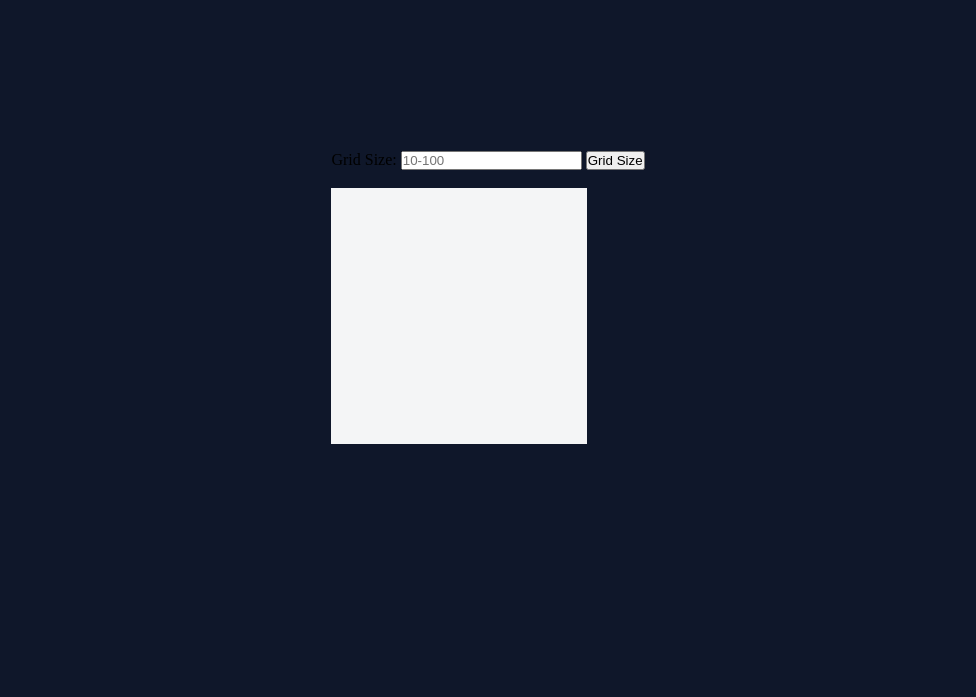
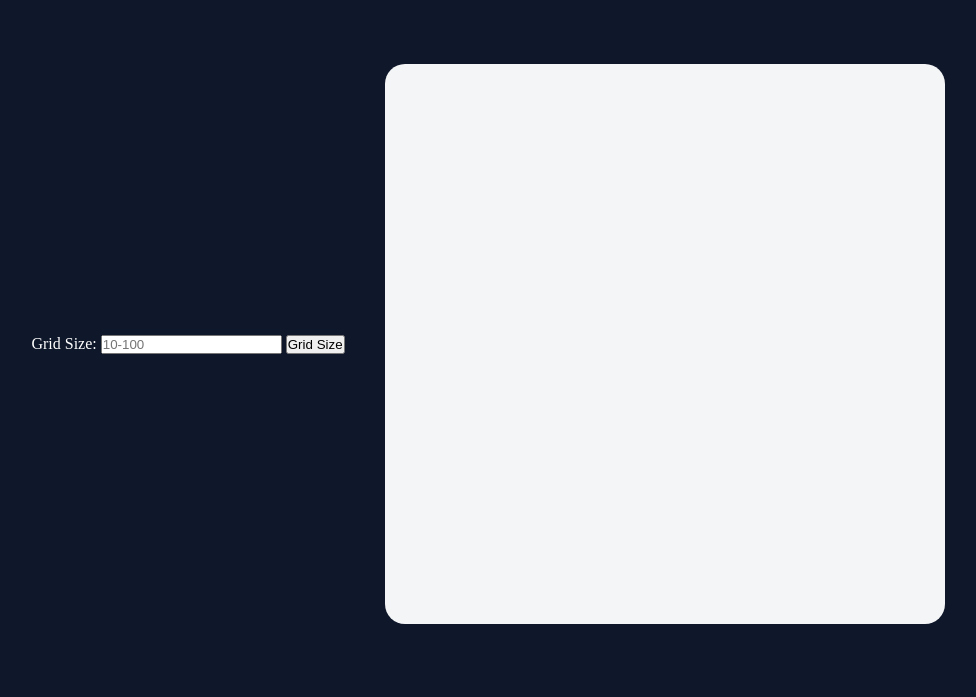
Before and after one commit to SlothfulDreams/Etch-a-Sketch, a plain HTML site: page index.html in a window 1280 px wide. Shown: the part 103-800 px from the top of the page, without its empty margins (152-1128 px from the left). Drawn offline with Linux system fonts and the light colour scheme.

Commit message:
Styled page

```diff
--- a/index.html
+++ b/index.html
@@ -11,6 +11,10 @@
 </head>
 
 <body>
+    <header>
+        <h1>Etch-a-Sketch</h1>
+    </header>
+    <div class="game">
         <div>
             <label for="grid_size">Grid Size:</label>
             <input type="number" name="grid_size" id="item" placeholder="10-100">
@@ -19,6 +23,7 @@
         <br>
         <div class="sketch-container">
         </div>
+    </div>
 </body>
 
 </html>
--- a/styles.css
+++ b/styles.css
@@ -10,18 +10,35 @@ body {
     background-color: #0f172a;
 }
 
-html {
-    display: flex;
-    justify-content: center;
-    align-items: center;
-    height: 100%;
-}
-
 .sketch-container {
     display: flex;
     box-sizing: content-box;
     background-color: #f4f5f6;
-    width: 256px;
-    height: 256px;
+    width: 560px;
+    height: 560px;
     flex-wrap: wrap;
+    border-radius: 20px;
 }
+
+header {
+    display: flex;
+    justify-content: center;
+    font-size: 38px;
+    margin-bottom: 80px;
+}
+
+h1 {
+    font-family: "Comic Sans MS", cursive, sans-serif;
+    color: white;
+}
+
+.game {
+    display: flex;
+    justify-content: center;
+    align-items: center;
+    gap: 20px;
+}
+
+label {
+    color: white;
+}
```
Lines whose indentation alone changed are shown as unchanged.
